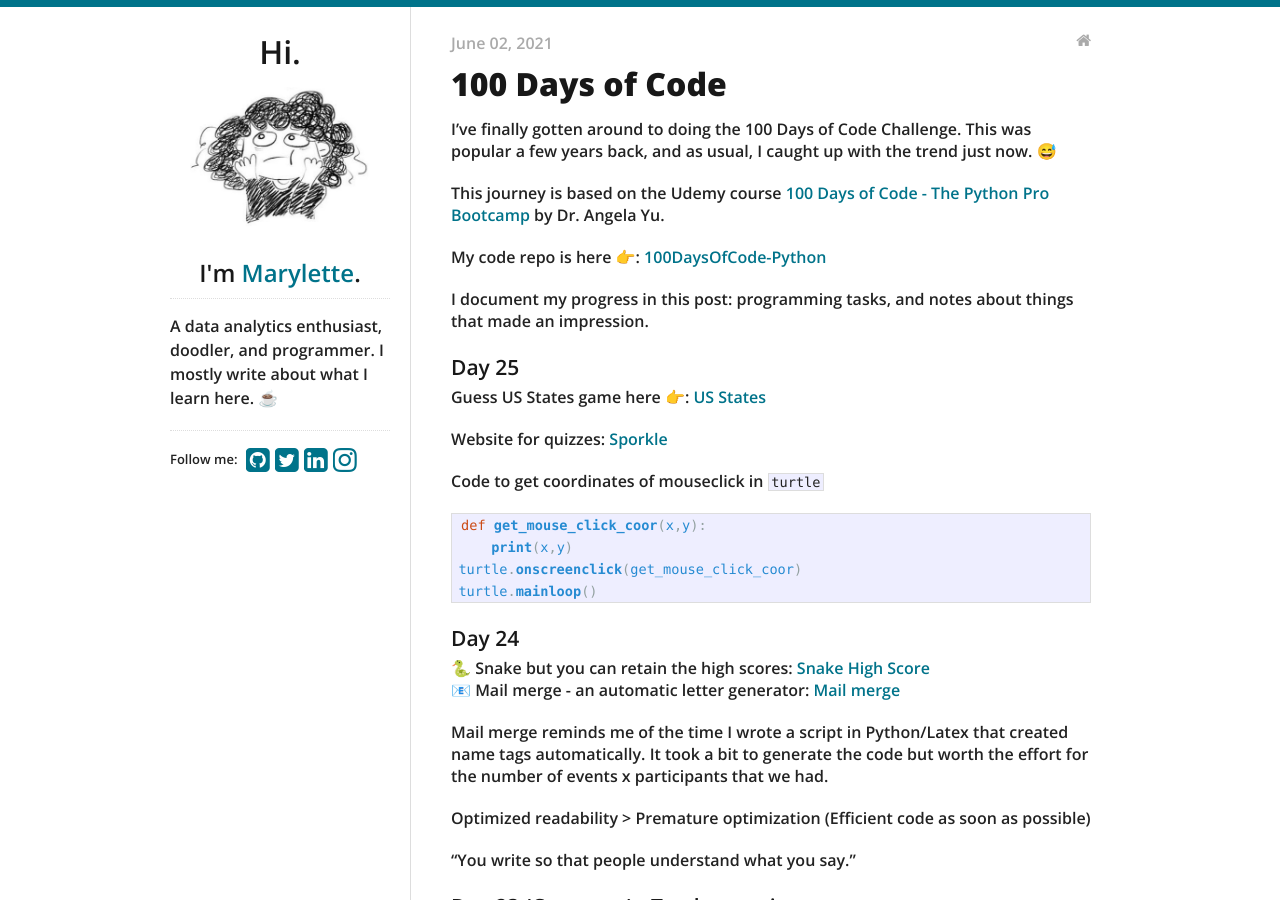
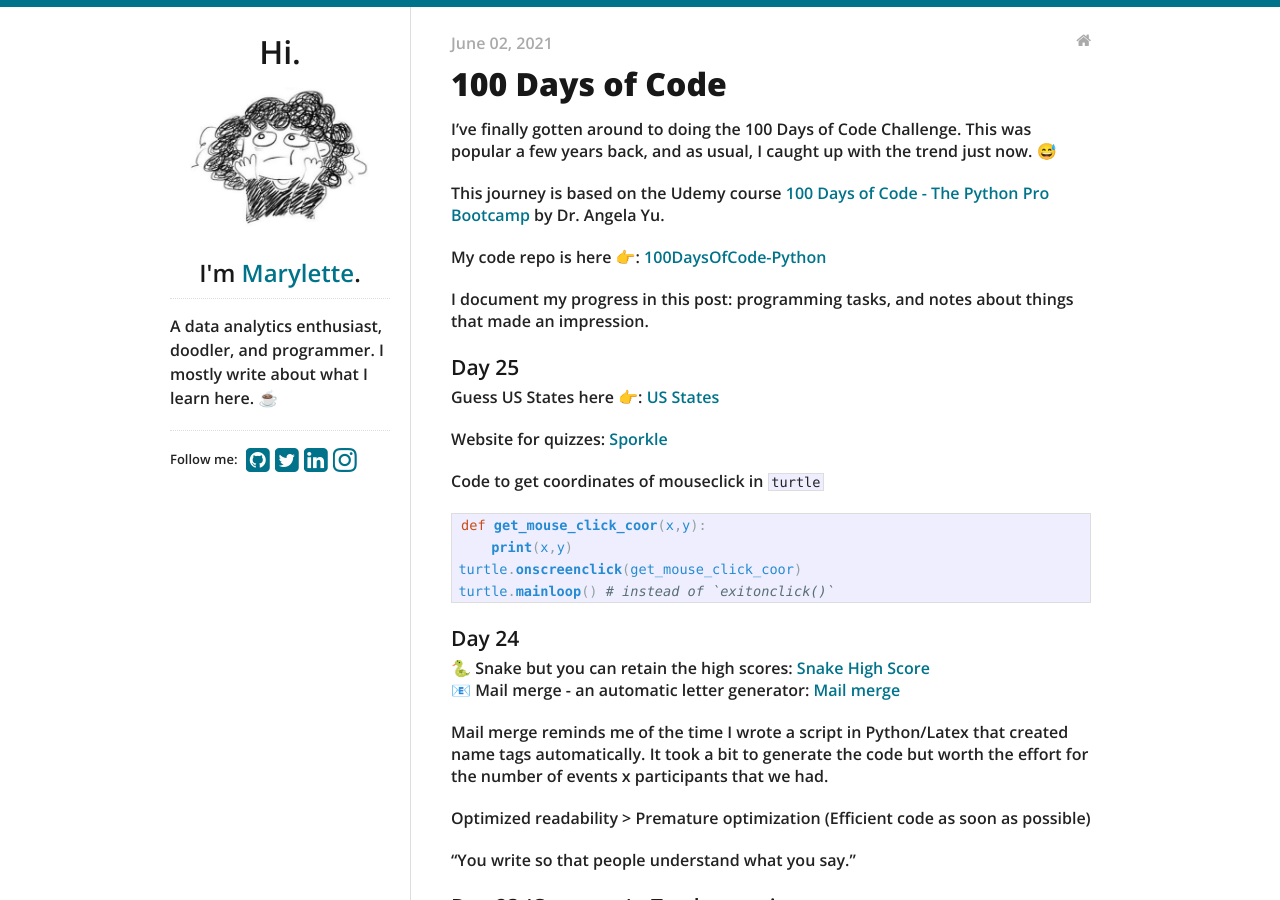
Before and after one commit to maryletteroa/maryletteroa.github.io, a Jekyll site: the page built from _posts/2021-06-02-hundred-days-of-python.md, in a window 1280 px wide and 900 px high. Built offline with Jekyll 4.4.1, drawn with Linux system fonts in a browser that asks for light colours.

Commit message:
update with day 25 post

````diff
--- a/_posts/2021-06-02-hundred-days-of-python.md
+++ b/_posts/2021-06-02-hundred-days-of-python.md
@@ -16,7 +16,7 @@
 
 #### Day 25
 
-Guess US States game here 👉: [US States](https://replit.com/@maryletteroa/us-states)
+Guess US States here 👉: [US States](https://replit.com/@maryletteroa/us-states)
 
 Website for quizzes: [Sporkle](https://www.sporcle.com/)
 
@@ -26,8 +26,9 @@
 def get_mouse_click_coor(x,y):
     print(x,y)
 turtle.onscreenclick(get_mouse_click_coor)
-turtle.mainloop()
+turtle.mainloop() # instead of `exitonclick()`
 ```
+
 
 #### Day 24
 
````
